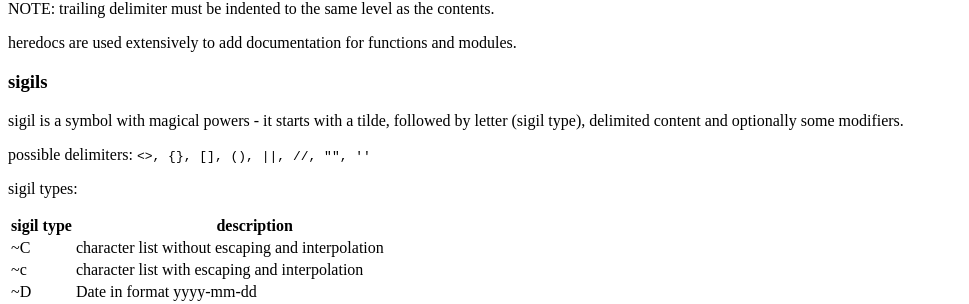
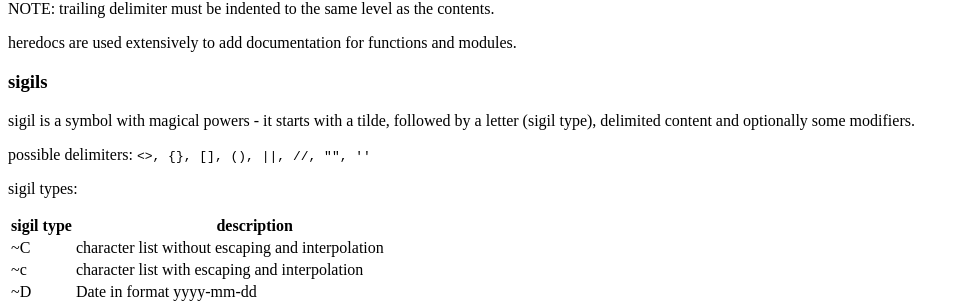
Before and after one commit to tap349/tap349.github.io, a Jekyll site: the page built from _posts/2016-12-31-elixir-notes.md, in a window 1280 px wide and 900 px high, scrolled down 11894 px. Shown: the part 148-452 px from the top of the window, without its empty margins (0-969 px from the left). Built offline with Jekyll 4.4.1, drawn with Linux system fonts in a browser that asks for light colours.

Commit message:
update 2017-01-09_01:29:50

```diff
--- a/_posts/2016-12-31-elixir-notes.md
+++ b/_posts/2016-12-31-elixir-notes.md
@@ -822,7 +822,7 @@ heredocs are used extensively to add documentation for functions and modules.
 ### sigils
 
 sigil is a symbol with magical powers - it starts with a tilde, followed by
-letter (sigil type), delimited content and optionally some modifiers.
+a letter (sigil type), delimited content and optionally some modifiers.
 
 possible delimiters: `<>, {}, [], (), ||, //, "", ''`
 
```
